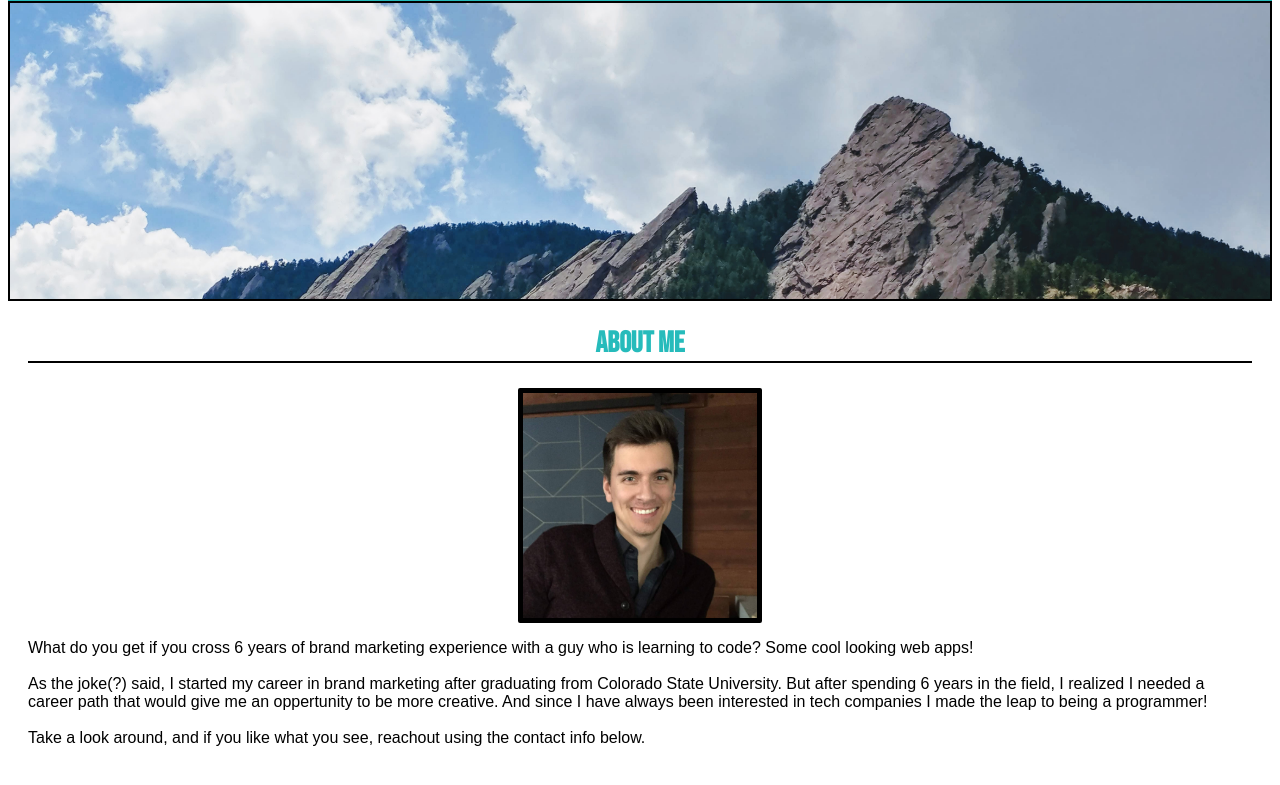
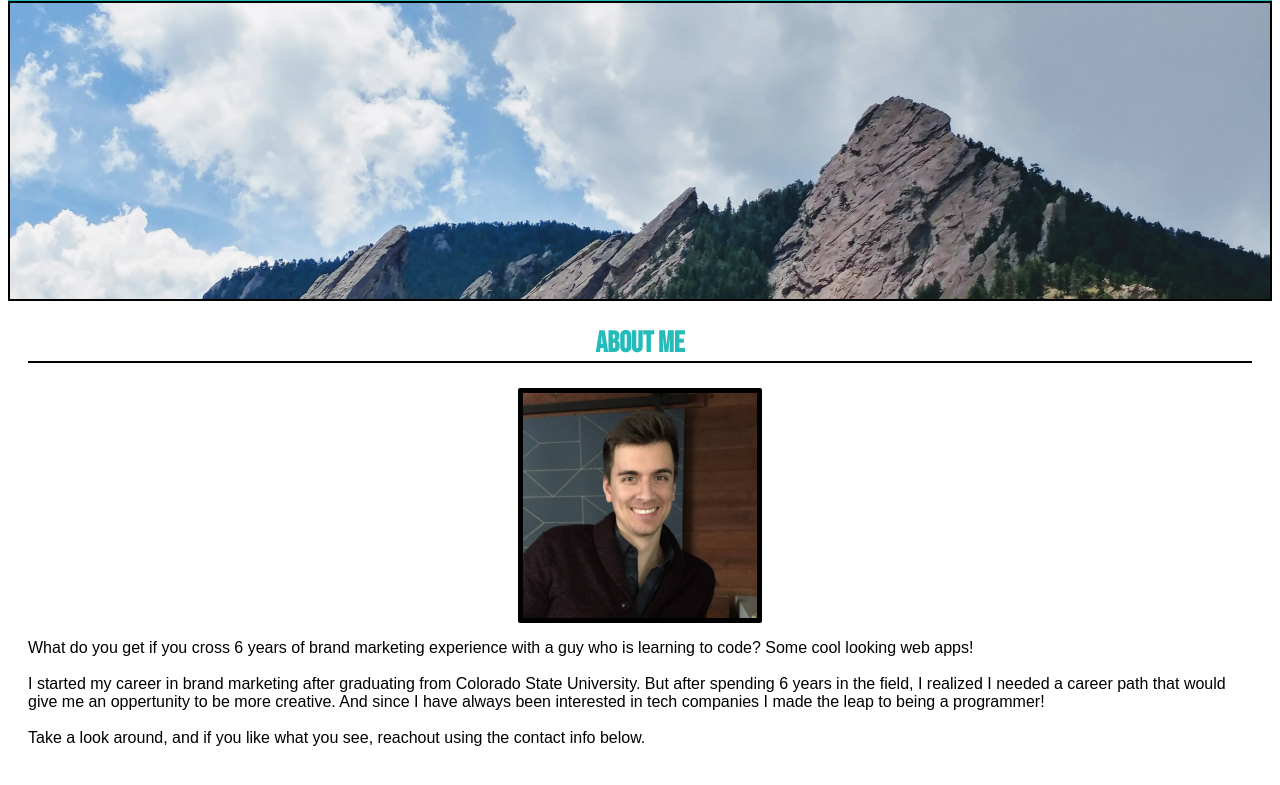
Before and after one commit to rdahltorp/HTML-and-CSS-Portfolio, a plain HTML site: page index.html in a window 1280 px wide. Shown: the part 94-879 px from the top of the page. Drawn offline with Linux system fonts and the light colour scheme.

```diff
--- a/index.html
+++ b/index.html
@@ -7,7 +7,7 @@
     <meta http-equiv="X-UA-Compatible" content="IE=edge">
     <meta name="viewport" content="width=device-width, initial-scale=1.0">
     <title>Reed Dahltorp - Portfolio</title>
-    <!--Google Font For Header-->
+    <!--Google Font for various headings-->
     <link rel="preconnect" href="https://fonts.googleapis.com">
     <link rel="preconnect" href="https://fonts.gstatic.com" crossorigin>
     <link href="https://fonts.googleapis.com/css2?family=Bebas+Neue&display=swap" rel="stylesheet">
@@ -38,7 +38,7 @@
             <p>
                 What do you get if you cross 6 years of brand marketing experience with a guy who is learning to code? Some cool looking web apps!
                 <br><br>
-                As the joke(?) said, I started my career in brand marketing after graduating from Colorado State University.
+                I started my career in brand marketing after graduating from Colorado State University.
                 But after spending 6 years in the field, I realized I needed a career path that would give me an oppertunity to be more creative.
                 And since I have always been interested in tech companies I made the leap to being a programmer!
                 <br><br>
```
Also changed, not shown: assets/style.css (+7 -10 lines), 2 other files.
